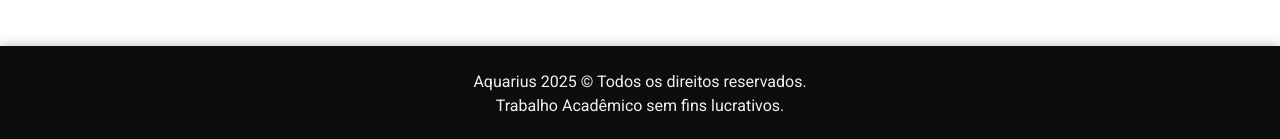
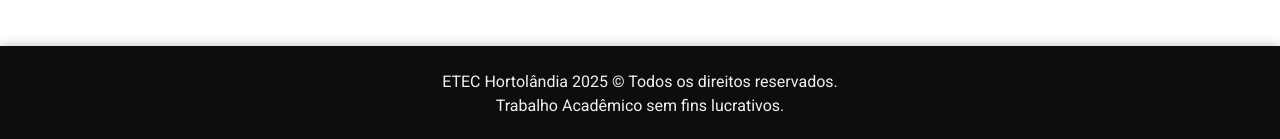
Before and after one commit to Chris-batata/Aquarius, a plain HTML site: page contato.html in a window 1280 px wide. Shown: the part 892-1031 px from the top of the page. Drawn offline with nearby package versions, Linux system fonts and the light colour scheme; files whose address does not match are found by name.

Commit message:
contato.html

```diff
--- a/contato.html
+++ b/contato.html
@@ -153,7 +153,7 @@
     <!-- Copyright Start -->
     <div class="container-fluid rodape text-light py-4 wow fadeIn text-center" data-wow-delay="0.1s">
         <div class="container">
-            <p class="mb-0">Aquarius 2025 &copy; Todos os direitos reservados.<br> Trabalho Acadêmico sem fins
+            <p class="mb-0">ETEC Hortolândia 2025 &copy; Todos os direitos reservados.<br> Trabalho Acadêmico sem fins
                 lucrativos.</p>
         </div>
     </div>
```
